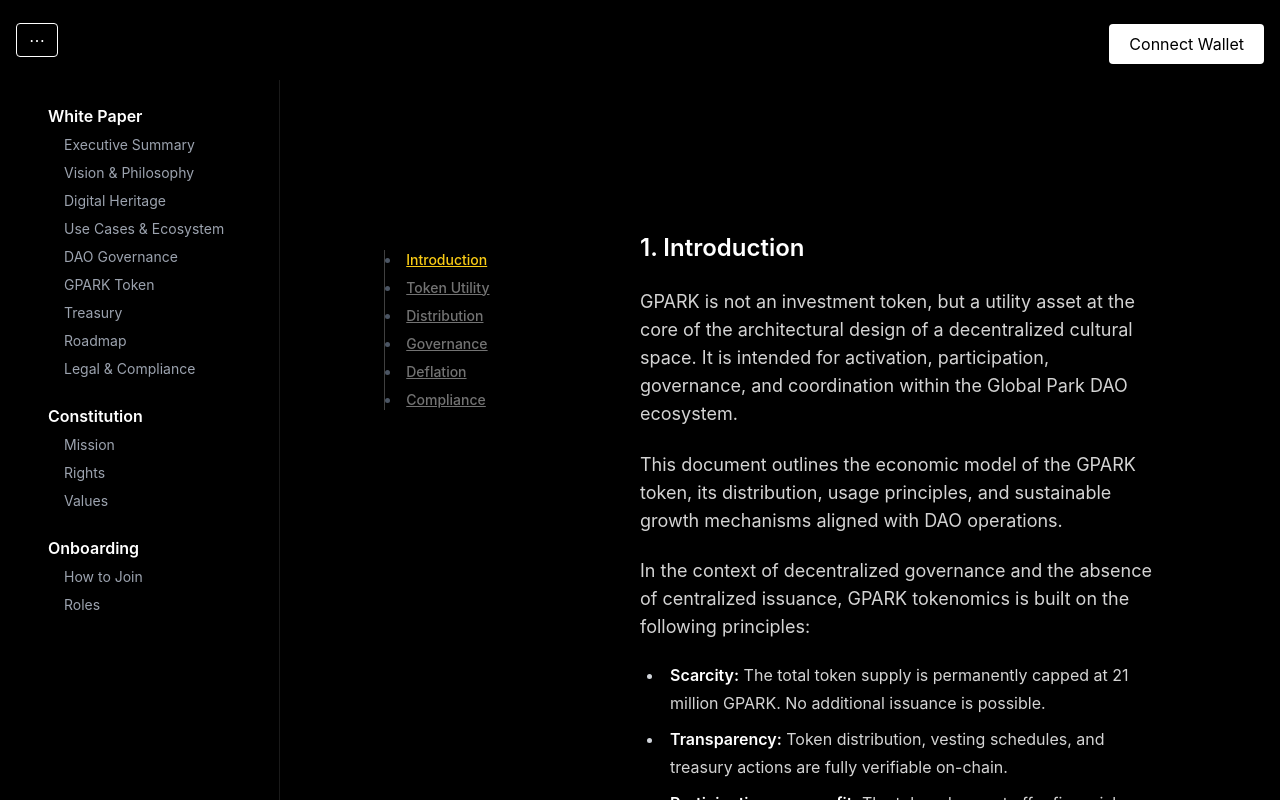
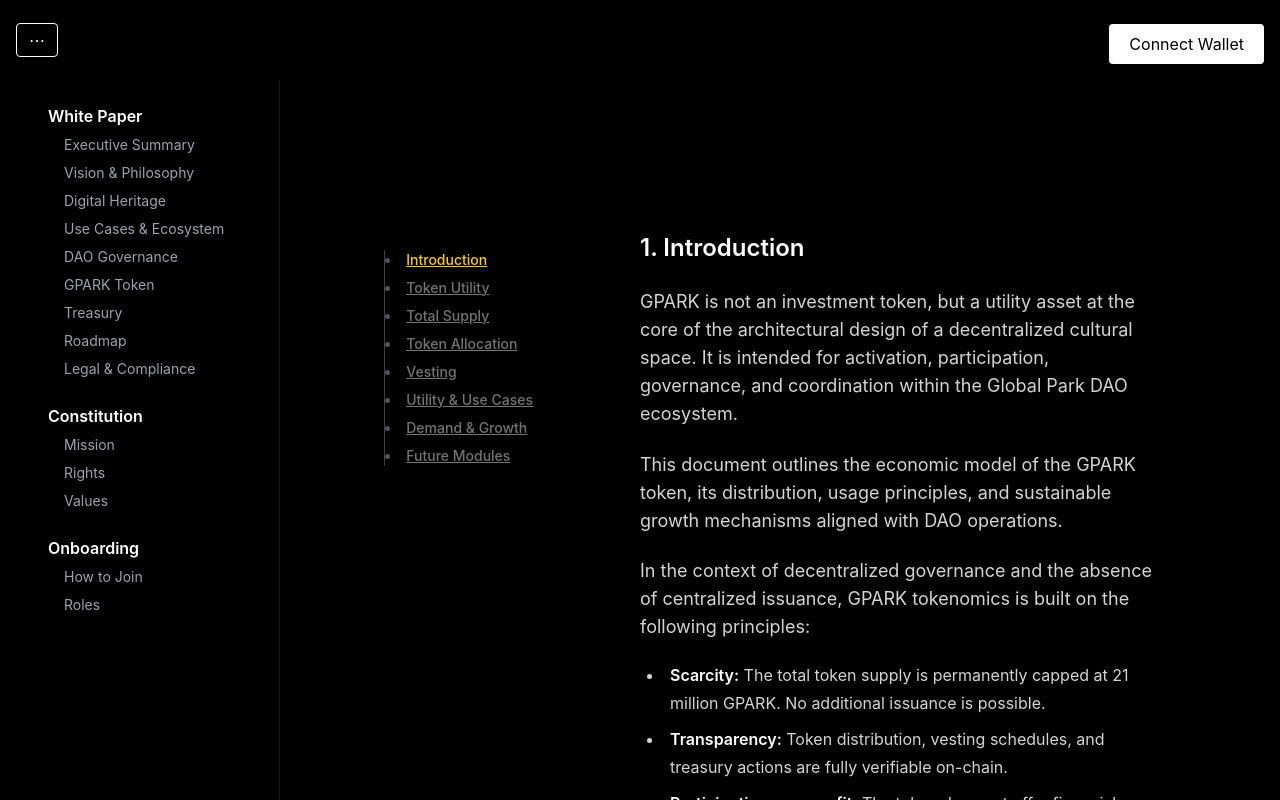
Before and after one commit to GPARKPRO/globalpark-site, a Next.js app: page /docs/tokenomics in a window 1280 px wide. Shown: the top 800 px of the page. Built offline with nearby package versions, Linux system fonts and the light colour scheme.

Commit message:
Update TokenomicsNav.tsx

```diff
--- a/components/docs/tokenomics/TokenomicsNav.tsx
+++ b/components/docs/tokenomics/TokenomicsNav.tsx
@@ -6,10 +6,12 @@ import clsx from 'clsx';
 const sections = [
   { id: 'introduction', label: 'Introduction' },
   { id: 'TokenUtility', label: 'Token Utility' },
-  { id: 'distribution', label: 'Distribution' },
-  { id: 'governance', label: 'Governance' },
-  { id: 'deflation', label: 'Deflation' },
-  { id: 'compliance', label: 'Compliance' },
+  { id: 'supply', label: 'Total Supply' },
+  { id: 'distribution', label: 'Token Allocation' },
+  { id: 'vesting', label: 'Vesting' },
+  { id: 'use-cases', label: 'Utility & Use Cases' },
+  { id: 'growth', label: 'Demand & Growth' },
+  { id: 'modules', label: 'Future Modules' }
 ];
 
 export default function TokenomicsNav() {
```
